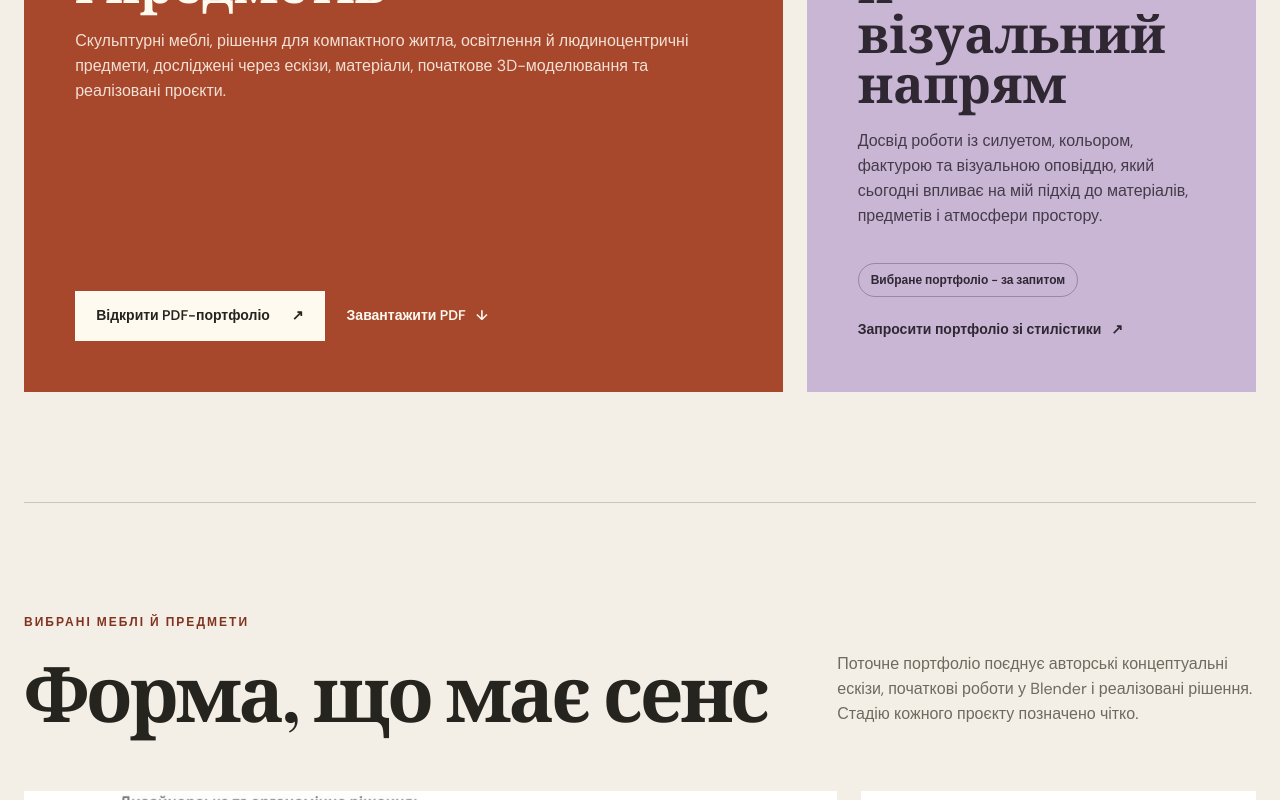
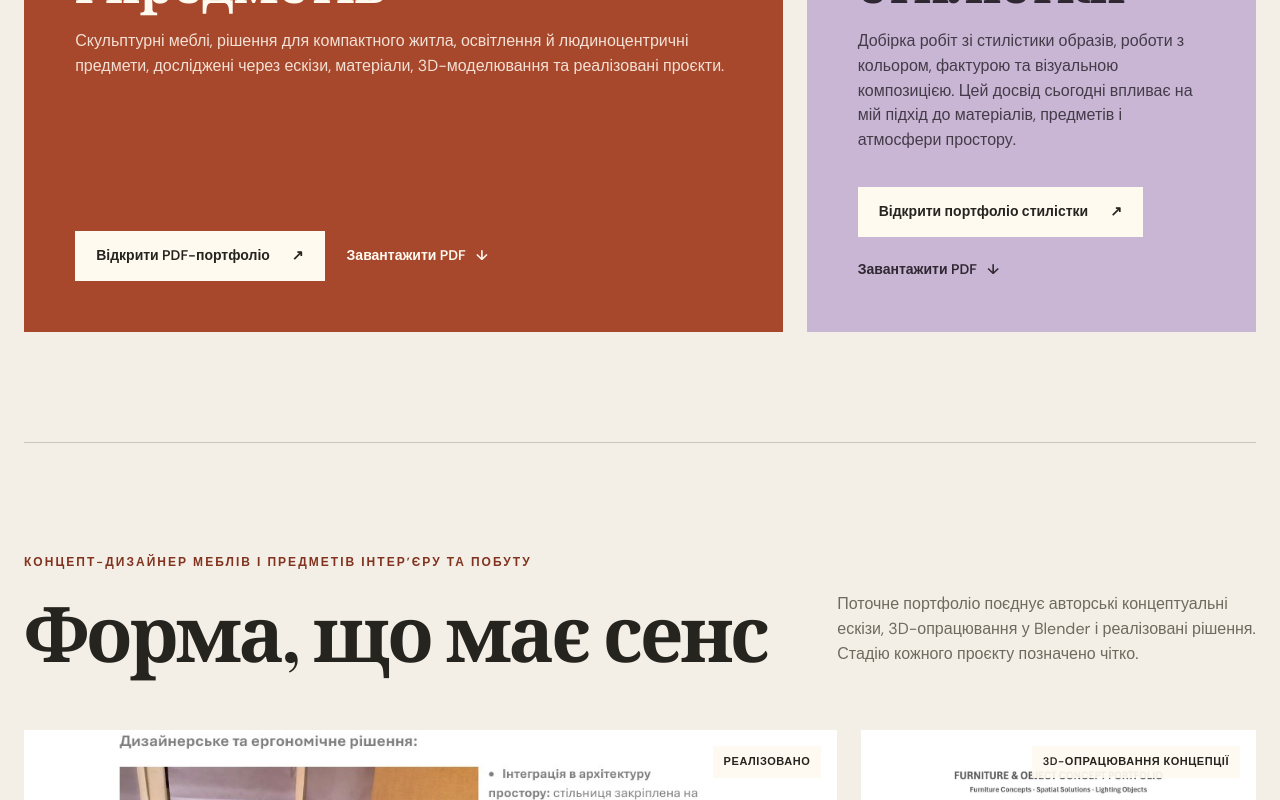
Before and after one commit to olena-hryhorieva/portfolio, a React (Vite) app: page / in a window 1280 px wide. Shown: the part 1400-2200 px from the top of the page. Built offline with nearby package versions, Linux system fonts and the light colour scheme; a web font is replaced by a local one.

Commit message:
Strengthen portfolio positioning and add styling work

```diff
--- a/index.html
+++ b/index.html
@@ -5,7 +5,7 @@
     <meta name="viewport" content="width=device-width, initial-scale=1.0" />
     <meta
       name="description"
-      content="Олена Григор’єва - концепт-дизайнерка меблів і предметів. Вибрані концепції, початкові 3D-роботи та реалізовані об’єкти."
+      content="Олена Григор’єва - концепт-дизайнерка меблів і предметів. Вибрані концепції, 3D-опрацювання та реалізовані об’єкти."
     />
     <meta name="robots" content="noindex, nofollow, noarchive, nosnippet" />
     <meta name="googlebot" content="noindex, nofollow, noarchive, nosnippet" />
--- a/src/main.tsx
+++ b/src/main.tsx
@@ -35,7 +35,7 @@ const translations = {
   uk: {
     metaTitle: "Олена Григор’єва - концепт-дизайнерка меблів і предметів",
     metaDescription:
-      "Олена Григор’єва - концепт-дизайнерка меблів і предметів. Вибрані концепції, початкові 3D-роботи та реалізовані об’єкти.",
+      "Олена Григор’єва - концепт-дизайнерка меблів і предметів. Вибрані концепції, 3D-опрацювання та реалізовані об’єкти.",
     languageLabel: "Оберіть мову",
     homeLabel: "Олена Григор’єва - головна сторінка",
     nav: {
@@ -50,12 +50,12 @@ const translations = {
       lastName: "Григор’єва",
       role: "Концепт-дизайнерка меблів і предметів",
       intro:
-        "Досліджую меблі й повсякденні предмети через форму, силует, ергономіку та культурні образи - від ескізів від руки до початкових 3D-робіт і окремих реалізованих об’єктів.",
+        "Досліджую меблі й повсякденні предмети через форму, силует, ергономіку та культурні образи - від ескізів від руки до 3D-опрацювань і окремих реалізованих об’єктів.",
       primaryCta: "Переглянути вибрані роботи",
       secondaryCta: "Про мою практику",
       figureTitle: "01 / Скульптурне крісло",
-      figureStatus: "Початкова 3D-робота",
-      figureAlt: "Скульптурне крісло - початкова робота Олени Григор’євої у Blender",
+      figureStatus: "3D-опрацювання концепції",
+      figureAlt: "Скульптурне крісло - 3D-опрацювання концепції Олени Григор’євої у Blender",
     },
     portfolio: {
       eyebrow: "Два творчі напрями",
@@ -63,22 +63,21 @@ const translations = {
       furnitureIndex: "01 / Основний напрям",
       furnitureTitle: "Концепт-дизайн меблів і предметів",
       furnitureDescription:
-        "Скульптурні меблі, рішення для компактного житла, освітлення й людиноцентричні предмети, досліджені через ескізи, матеріали, початкове 3D-моделювання та реалізовані проєкти.",
+        "Скульптурні меблі, рішення для компактного житла, освітлення й людиноцентричні предмети, досліджені через ескізи, матеріали, 3D-моделювання та реалізовані проєкти.",
       openPdf: "Відкрити PDF-портфоліо",
       downloadPdf: "Завантажити PDF",
       stylingIndex: "02 / Візуальний досвід",
-      stylingTitle: "Стилістика й візуальний напрям",
+      stylingTitle: "Портфоліо стилістки",
       stylingDescription:
-        "Досвід роботи із силуетом, кольором, фактурою та візуальною оповіддю, який сьогодні впливає на мій підхід до матеріалів, предметів і атмосфери простору.",
-      availability: "Вибране портфоліо - за запитом",
-      requestStyling: "Запросити портфоліо зі стилістики",
-      stylingSubject: "Запит на портфоліо зі стилістики",
+        "Добірка робіт зі стилістики образів, роботи з кольором, фактурою та візуальною композицією. Цей досвід сьогодні впливає на мій підхід до матеріалів, предметів і атмосфери простору.",
+      openStylingPdf: "Відкрити портфоліо стилістки",
+      downloadStylingPdf: "Завантажити PDF",
     },
     work: {
-      eyebrow: "Вибрані меблі й предмети",
+      eyebrow: "Концепт-дизайнер меблів і предметів інтер’єру та побуту",
       title: "Форма, що має сенс",
       note:
-        "Поточне портфоліо поєднує авторські концептуальні ескізи, початкові роботи у Blender і реалізовані рішення. Стадію кожного проєкту позначено чітко.",
+        "Поточне портфоліо поєднує авторські концептуальні ескізи, 3D-опрацювання у Blender і реалізовані рішення. Стадію кожного проєкту позначено чітко.",
     },
     projects: [
       {
@@ -90,7 +89,7 @@ const translations = {
       {
         title: "Скульптурне крісло",
         category: "Дослідження форми й об’єму",
-        status: "Початкова 3D-робота",
+        status: "3D-опрацювання концепції",
         alt: "Скульптурне м’яке крісло, змодельоване у Blender",
       },
       {
@@ -149,8 +148,8 @@ const translations = {
       title: "Візуальне мислення, спрямоване до матеріальної форми.",
       paragraphs: [
         "Мої ідеї часто починаються зі спостереження, культурного образу або форми, зафіксованої швидким ескізом. Далі я розвиваю концепцію через сценарій використання, силует, ергономіку й можливі матеріали.",
-        "Моє поточне портфоліо поєднує ескізи меблів і предметів від руки, початкові роботи у Blender та кілька реалізованих рішень. Досвід у стилістиці загострив моє відчуття пропорцій, фактури, кольору та візуальної оповіді.",
-        "Я продовжую розвивати професійні навички у дизайні меблів і 3D та відкрита до позицій початкового рівня, стажувань і співпраці, зосередженої на розробленні концепцій.",
+        "Моє поточне портфоліо поєднує ескізи меблів і предметів від руки, 3D-опрацювання у Blender та кілька реалізованих рішень. Досвід у стилістиці загострив моє відчуття пропорцій, фактури, кольору та візуальної оповіді.",
+        "Після переосмислення професійного шляху я свідомо зосередилася на дизайні меблів і предметів - напрямі, який давно був частиною мого візуального мислення та творчої практики. Для мене це не початок творчого шляху, а новий професійний фокус для вже сформованої дизайнерської оптики. Продовжую поглиблювати навички у дизайні меблів і 3D, спираючись на досвід у стилістиці, композиції, роботі з кольором, матеріалами та простором.",
       ],
       skillsLabel: "Основні навички та інструменти",
       skills: [
@@ -158,14 +157,14 @@ const translations = {
         "Ескізування від руки",
         "Дослідження матеріалів і кольору",
         "Просторове мислення",
-        "Blender - базовий рівень",
+        "Blender - 3D-опрацювання концепцій",
       ],
     },
     contact: {
       eyebrow: "Контакти",
       title: "Перетворімо ідею на продуманий предмет.",
       description:
-        "Відкрита до розроблення концепцій меблів і предметів, позицій початкового рівня, стажувань і спільних проєктів. Перебуваю у Грузії та працюю дистанційно.",
+        "Відкрита до різних форматів співпраці у сфері концептуального дизайну меблів і предметів - проєктної роботи, роботи в команді та творчих партнерств. Наразі перебуваю у Грузії та працюю дистанційно.",
     },
     footer: {
       copyright: "© 2026 Олена Григор’єва",
@@ -176,7 +175,7 @@ const translations = {
   en: {
     metaTitle: "Olena Hryhorieva - Furniture & Object Concept Designer",
     metaDescription:
-      "Olena Hryhorieva - furniture and object concept designer. Selected concepts, early 3D studies, and implemented objects.",
+      "Olena Hryhorieva - furniture and object concept designer. Selected concepts, 3D development, and implemented objects.",
     languageLabel: "Choose language",
     homeLabel: "Olena Hryhorieva - home",
     nav: {
@@ -191,12 +190,12 @@ const translations = {
       lastName: "Hryhorieva",
       role: "Furniture & Object Concept Designer",
       intro:
-        "I explore furniture and everyday objects through form, silhouette, ergonomics, and cultural research - from hand-drawn concepts to early 3D studies and selected implemented pieces.",
+        "I explore furniture and everyday objects through form, silhouette, ergonomics, and cultural research - from hand-drawn concepts to 3D development and selected implemented pieces.",
       primaryCta: "View selected work",
       secondaryCta: "About my practice",
       figureTitle: "01 / Sculptural Armchair",
-      figureStatus: "Early 3D study",
-      figureAlt: "Sculptural armchair - an early Blender study by Olena Hryhorieva",
+      figureStatus: "3D concept development",
+      figureAlt: "Sculptural armchair - 3D concept development by Olena Hryhorieva in Blender",
     },
     portfolio: {
       eyebrow: "Two creative practices",
@@ -204,22 +203,21 @@ const translations = {
       furnitureIndex: "01 / Primary practice",
       furnitureTitle: "Furniture & Object Concept Design",
       furnitureDescription:
-        "Sculptural furniture, compact-living solutions, lighting, and human-centered objects explored through sketching, materials, early 3D, and implemented work.",
+        "Sculptural furniture, compact-living solutions, lighting, and human-centered objects explored through sketching, materials, 3D development, and implemented work.",
       openPdf: "Open portfolio PDF",
       downloadPdf: "Download PDF",
       stylingIndex: "02 / Visual background",
-      stylingTitle: "Fashion Styling & Visual Direction",
+      stylingTitle: "Styling Portfolio",
       stylingDescription:
-        "A background in silhouette, color, texture, and visual narrative that now informs how I think about materials, objects, and atmosphere.",
-      availability: "Selected portfolio available on request",
-      requestStyling: "Request styling portfolio",
-      stylingSubject: "Styling portfolio request",
+        "A selection of image styling work focused on color, texture, proportion, and visual composition. This experience now informs how I think about materials, objects, and atmosphere.",
+      openStylingPdf: "Open styling portfolio",
+      downloadStylingPdf: "Download PDF",
     },
     work: {
-      eyebrow: "Selected furniture & objects",
+      eyebrow: "Concept Designer for Furniture, Interior & Everyday Objects",
       title: "Form with a reason",
       note:
-        "Current work combines author’s concept sketches, introductory Blender studies, and implemented solutions. Each status is labeled clearly.",
+        "Current work combines original concept sketches, 3D development in Blender, and implemented solutions. Each status is labeled clearly.",
     },
     projects: [
       {
@@ -231,7 +229,7 @@ const translations = {
       {
         title: "Sculptural Armchair",
         category: "Form and volume study",
-        status: "Early 3D study",
+        status: "3D concept development",
         alt: "Sculptural upholstered armchair modeled in Blender",
       },
       {
@@ -290,8 +288,8 @@ const translations = {
       title: "A visual eye moving toward tangible form.",
       paragraphs: [
         "My ideas often begin with an observation, a cultural reference, or a form captured in a quick sketch. I then develop the concept through its intended use, silhouette, ergonomics, and possible materials.",
-        "My current portfolio combines hand-drawn furniture and object concepts, early Blender studies, and several implemented solutions. A background in styling has strengthened my sensitivity to proportion, texture, color, and visual storytelling.",
-        "I am continuing to develop my professional furniture-design and 3D workflow and am open to junior roles, internships, and concept-focused collaborations.",
+        "My current portfolio combines hand-drawn furniture and object concepts, 3D development in Blender, and several implemented solutions. A background in styling has strengthened my sensitivity to proportion, texture, color, and visual storytelling.",
+        "After reassessing my professional direction, I made a deliberate decision to focus on furniture and object design - a field that has long been part of my visual thinking and creative practice. This is not the beginning of my creative path, but a new professional focus for an already established design perspective. I continue to deepen my furniture design and 3D practice, drawing on experience in styling, composition, color, materials, and spatial thinking.",
       ],
       skillsLabel: "Core strengths and tools",
       skills: [
@@ -299,14 +297,14 @@ const translations = {
         "Hand sketching",
         "Material & color research",
         "Spatial problem solving",
-        "Blender - basic",
+        "Blender - 3D concept development",
       ],
     },
     contact: {
       eyebrow: "Contact",
       title: "Let’s develop an idea into a thoughtful object.",
       description:
-        "Open to furniture and object concept design, junior roles, internships, and collaborative projects. Based in Georgia and available remotely.",
+        "I am open to different forms of collaboration in furniture and object concept design, including project-based work, team roles, and creative partnerships. I am currently based in Georgia and work remotely.",
     },
     footer: {
       copyright: "© 2026 Olena Hryhorieva",
@@ -453,12 +451,20 @@ function App() {
                 <p>{t.portfolio.stylingDescription}</p>
               </div>
               <div className="card-actions">
-                <span className="availability">{t.portfolio.availability}</span>
+                <a
+                  className="button button-light"
+                  href={asset("files/olena-hryhorieva-styling-portfolio.pdf")}
+                  target="_blank"
+                  rel="noreferrer"
+                >
+                  {t.portfolio.openStylingPdf} <Arrow />
+                </a>
                 <a
                   className="small-link"
-                  href={`mailto:elegorieva@gmail.com?subject=${encodeURIComponent(t.portfolio.stylingSubject)}`}
+                  href={asset("files/olena-hryhorieva-styling-portfolio.pdf")}
+                  download
                 >
-                  {t.portfolio.requestStyling} <Arrow />
+                  {t.portfolio.downloadStylingPdf} <Arrow down />
                 </a>
               </div>
             </article>
```
Also changed, not shown: 6 other files (tests, documents, lock files or other folders).
